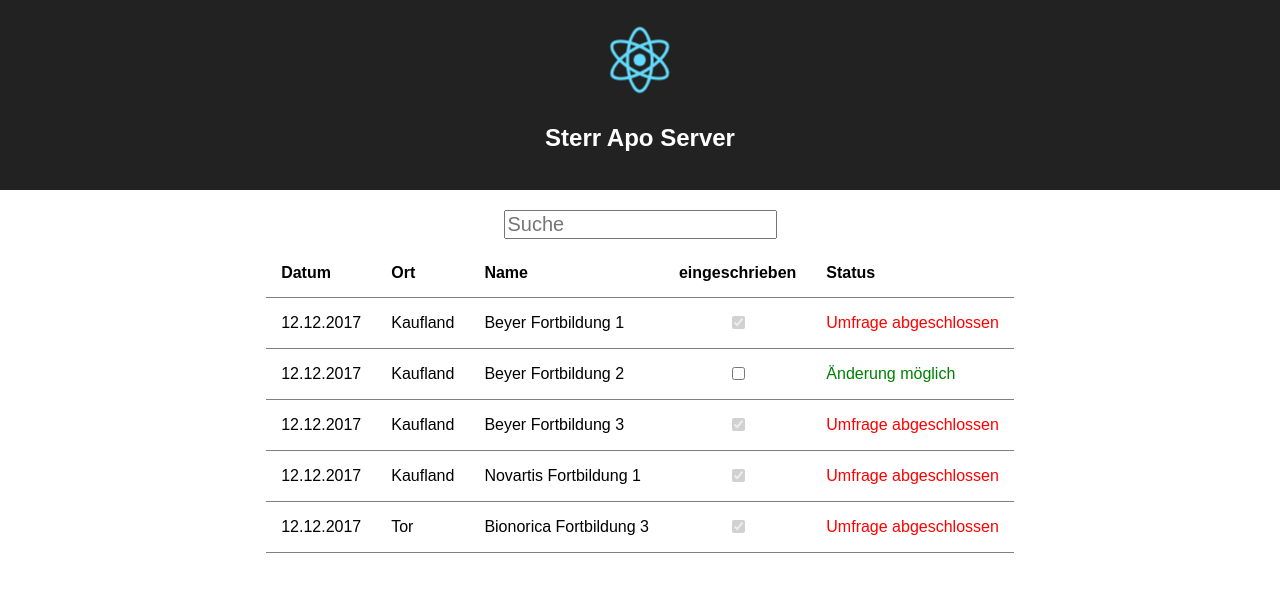
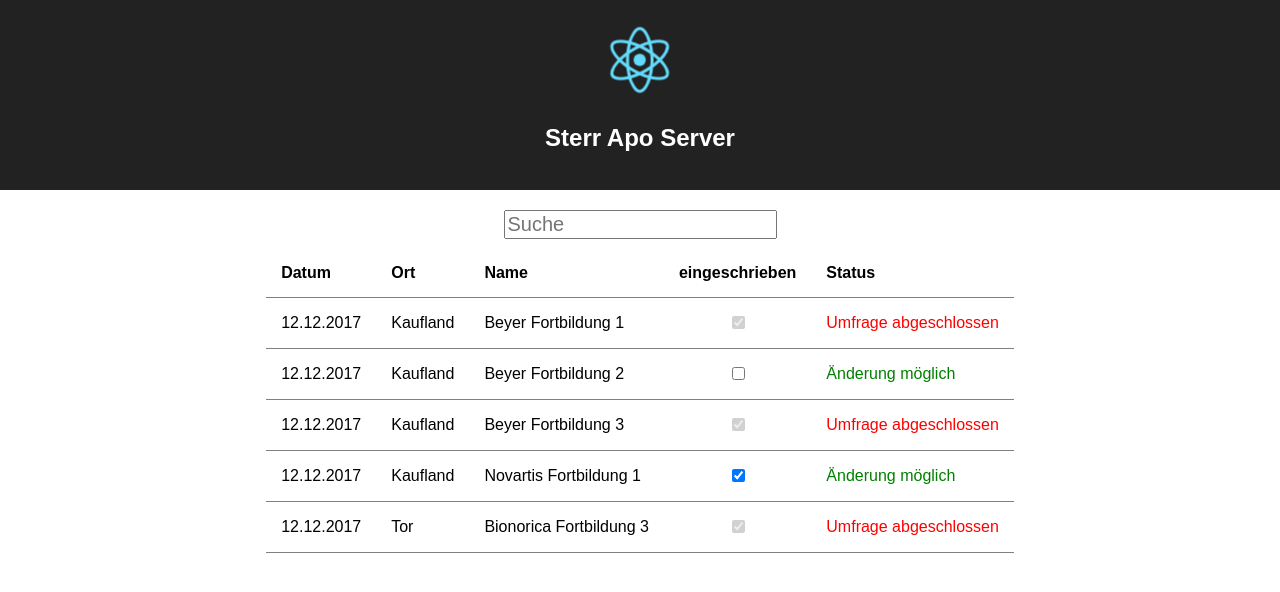
Before and after one commit to Corroxx/React_Todo_pure_javaScript, a React (Create React App) app: page / in a window 1280 px wide. Shown: the top 592 px of the page. Built offline with nearby package versions, Linux system fonts and the light colour scheme.

Commit message:
handleToggle implementiert

```diff
--- a/src/App.js
+++ b/src/App.js
@@ -14,7 +14,7 @@ class App extends Component {
 			{id:1, date:"12.12.2017", name:"Beyer Fortbildung 1", location:"Kaufland", participate: true, changeable: false},
 			{id:2, date:"12.12.2017", name:"Beyer Fortbildung 2", location:"Kaufland", participate: false, changeable: true},
 			{id:3, date:"12.12.2017", name:"Beyer Fortbildung 3", location:"Kaufland", participate: true, changeable: false},
-			{id:4, date:"12.12.2017", name:"Novartis Fortbildung 1", location:"Kaufland", participate: true, changeable: false},
+			{id:4, date:"12.12.2017", name:"Novartis Fortbildung 1", location:"Kaufland", participate: true, changeable: true},
 			{id:5, date:"12.12.2017", name:"Bionorica Fortbildung 3", location:"Tor", participate: true, changeable: false}
 		],
 		textEntry:''
@@ -24,8 +24,10 @@ handleInputChange = (evt) => {
 	this.setState({textEntry: evt.target.value})
 }
 handleToggle = (id) => {
-	console.log('toggled')
-
+	const edu = findById(this.state.educations, id)
+	const toggledEdu = toggleEdu(edu);
+	const updatedEduList = updateEdu(this.state.educations, toggledEdu);
+	this.setState({educations: updatedEduList});
 }
 	render() {
 		return (
--- a/src/components/educations/EducationItem.js
+++ b/src/components/educations/EducationItem.js
@@ -9,10 +9,11 @@ export const EducationItem =(props) => {
       <td>{props.name}</td>
       <td className="Edu-checkin">
           <input
-          disabled={props.changeable ? '' : "disabled"}
-          onChange={()=> handleToggle(props.id)}
-          defaultChecked={props.participate}
-          type="checkbox"/>
+              type="checkbox"
+              disabled={props.changeable ? '' : "disabled"}
+              onChange={()=> handleToggle(props.id)}
+              defaultChecked={props.participate}
+            />
       </td>
       <td><span
             className={props.changeable ? "open" : "close"}>
--- a/src/lib/educationHelpers.js
+++ b/src/lib/educationHelpers.js
@@ -2,15 +2,15 @@ export const generateId = () => Math.floor(Math.random*100000);
 
 export const findById = (list, id) => list.find(item => item.id === id);
 
-export const toggleEdu = (todo) => ({...todo, participate: !todo.participate});
+export const toggleEdu = (edu) => ({...edu, participate: !edu.participate});
 
 export const updateEdu = (list, updated) => {
   const updatedIndex = list.findIndex(item => item.id === updated.id);
-  return {
+  return [
     ...list.slice(0, updatedIndex),
     updated,
     ...list.slice(updatedIndex+1)
-  }
+    ]
 }
 
 export const filterTodoList = (list, searchText) => {
```
